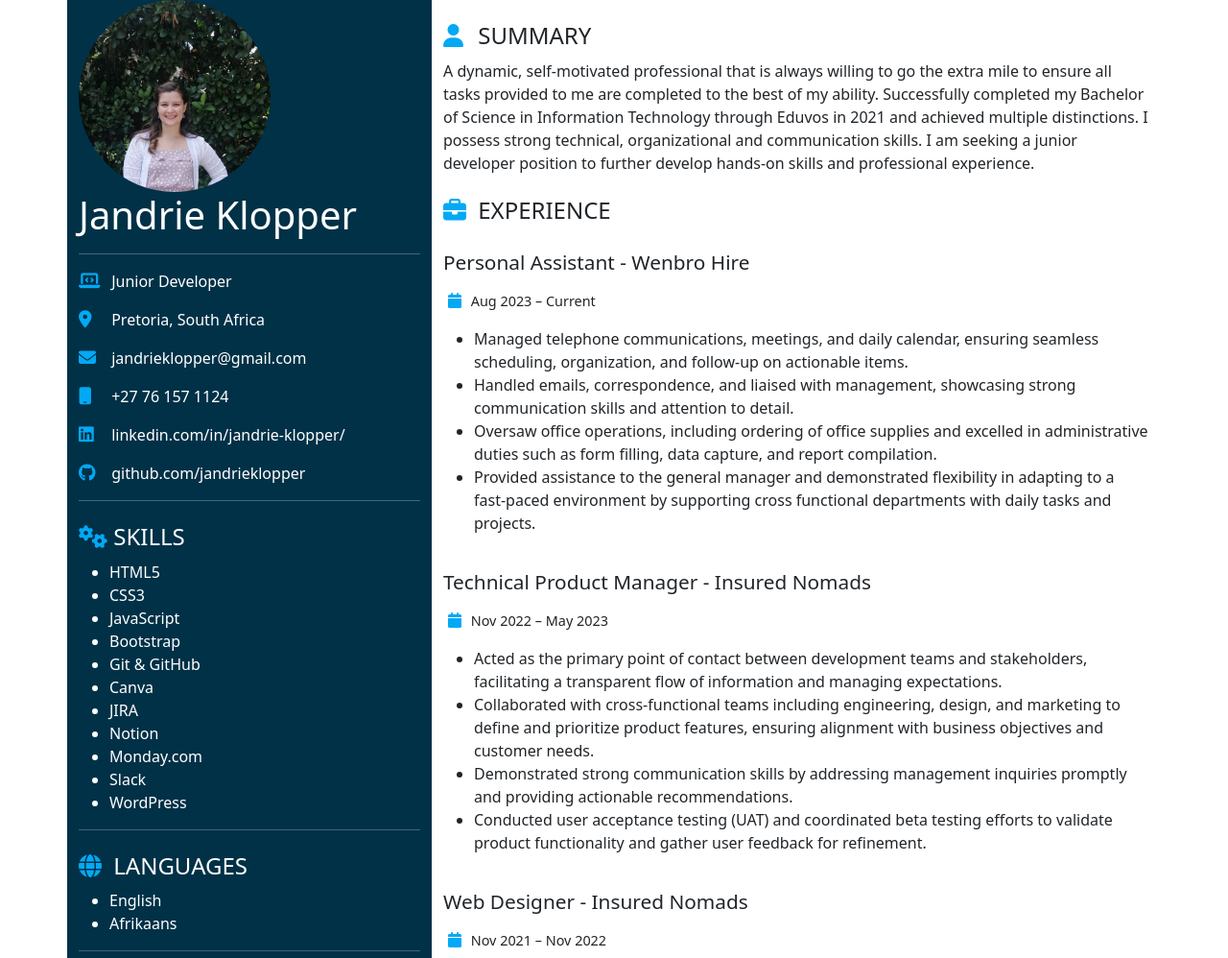
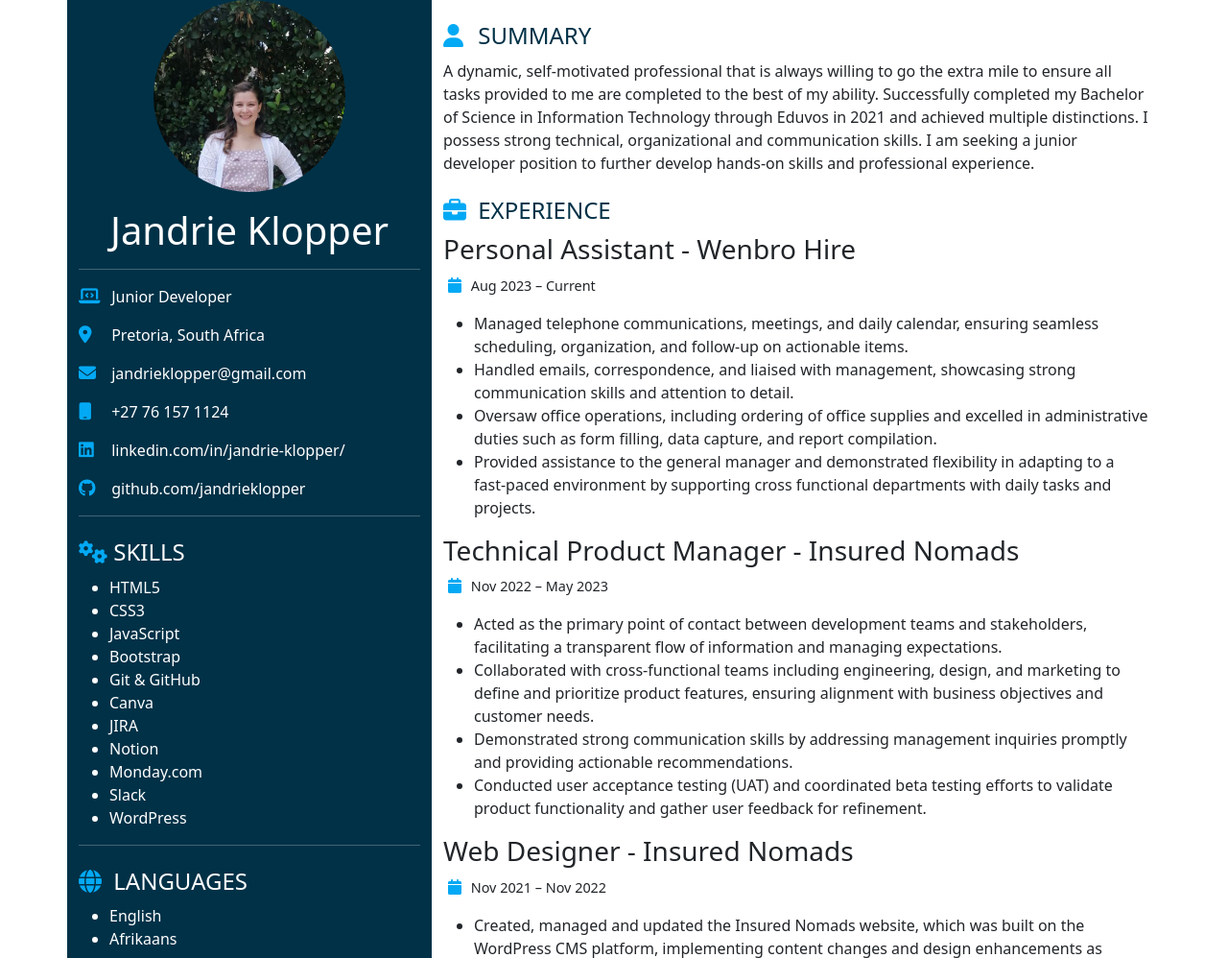
Before and after one commit to jandrieklopper/online-resume, a plain HTML site: page index.html in a window 1280 px wide. Shown: the top 998 px of the page at 96% size. Drawn offline with nearby package versions, Linux system fonts and the light colour scheme.

Commit message:
center headshot & formatting corrections.html

```diff
--- a/index.html
+++ b/index.html
@@ -1,33 +1,36 @@
 <!DOCTYPE html>
 <html lang="en">
-
 <head>
     <meta charset="UTF-8">
     <meta name="viewport" content="width=device-width, initial-scale=1.0">
+    <title>Jandrie Klopper Online Resume</title>
     <link rel="stylesheet" href="styles.css">
     <link href="https://cdn.jsdelivr.net/npm/bootstrap@5.3.2/dist/css/bootstrap.min.css" rel="stylesheet">
     <script src="https://cdn.jsdelivr.net/npm/bootstrap@5.3.2/dist/js/bootstrap.bundle.min.js"></script>
     <link rel="stylesheet" href="https://cdnjs.cloudflare.com/ajax/libs/font-awesome/6.4.2/css/all.min.css">
-
-  <title>Jandrie Klopper Online Resume</title>
 </head>
 
 <body>
     <div class="container">
         <div class="row">
-      <!-- Left Column (Resume Details) -->
-      <div class="col-sm-4 left-column">
-        <img src="./assets/images/headshot.jpg" alt="headshot of Jandrie Klopper" class="profile-image">
-        <h1>Jandrie Klopper</h1>
+            <div class="col-md-4 left-column">
+                <!-- Column 1 content goes here -->
+                <div class="text-center">
+                    <img src="assets/images/headshot.jpg" alt="headshot of Jandrie Klopper" class="img-fluid rounded-circle" width="200">
+                    <h1 class="mt-3">Jandrie Klopper</h1>
+                </div>
                 <hr>
+
                 <p><i class="fas fa-laptop-code contact-icons"></i> Junior Developer</p>
                 <p><i class="fa-solid fa-location-dot contact-icons"></i> Pretoria, South Africa</p>
                 <p><i class="fa-solid fa-envelope contact-icons"></i> <a href="mailto:jandrieklopper@gmail.com">jandrieklopper@gmail.com</a></p>
                 <p><i class="fa-solid fa-mobile contact-icons"></i> +27 76 157 1124</p>
-        <p><i class="fa-brands fa-linkedin contact-icons"></i> <a href="https://www.linkedin.com/in/jandrie-klopper/">linkedin.com/in/jandrie-klopper/ </a></p>
+                <p><i class="fa-brands fa-linkedin contact-icons"></i> <a href="https://www.linkedin.com/in/jandrie-klopper/"</a>linkedin.com/in/jandrie-klopper/ </a></p>
             <p><i class="fa-brands fa-github contact-icons"></i> <a href="https://github.com/jandrieklopper">github.com/jandrieklopper</a></p>
                 <hr>
+
                 <h2 class="section-title"><i class="fa-solid fa-gears icons-xl"></i> Skills </h2>
+
                 <ul>
                     <li>HTML5</li>
                     <li>CSS3</li>
@@ -42,23 +45,27 @@
                     <li>WordPress</li>
                 </ul>
                 <hr>
+
                 <h2 class="section-title"><i class="fas fa-globe icons-xl"></i> Languages </h2>
                     <ul>
                     <li>English</li>
                     <li>Afrikaans</li>
                     </ul>
                 <hr>
+
             </div>
 
-      <!-- Right Column (Experience and Education) -->
-      <div class="col-sm-8">
+            <div class="col-md-8 right-column">
+                <!-- Column 2 content goes here -->
                 <h2 class="section-title"><i class="fas fa-user icons-xl"></i> Summary </h2>
                 <p>A dynamic, self-motivated professional that is always willing to go the extra mile to ensure all tasks provided to me are completed to the best of my ability.
                 Successfully completed my Bachelor of Science in Information Technology through Eduvos in 2021 and achieved multiple distinctions.
                 I possess strong technical, organizational and communication skills.
-          I am seeking a junior developer position to further develop hands-on skills and professional experience. </p>
+                I am seeking a junior developer position to further develop hands-on skills and professional experience.
+                </p>
+
                 <h2 class="section-title"><i class="fas fa-briefcase icons-xl"></i> Experience </h2>
-        <div class="resume-section">
+
                 <h3>Personal Assistant - Wenbro Hire</h3>
                 <p><i class="fas fa-calendar icons-small"></i><span class="date"> Aug 2023 – Current</span></p>
                 <ul>
@@ -67,8 +74,7 @@
                   <li>Oversaw office operations, including ordering of office supplies and excelled in administrative duties such as form filling, data capture, and report compilation.</li>
                   <li>Provided assistance to the general manager and demonstrated flexibility in adapting to a fast-paced environment by supporting cross functional departments with daily tasks and projects.</li>
                 </ul>
-        </div>
-        <div class="resume-section">
+
                 <h3>Technical Product Manager - Insured Nomads</h3>
                 <p><i class="fas fa-calendar icons-small"></i><span class="date"> Nov 2022 – May 2023</span></p>
                 <ul>
@@ -77,9 +83,7 @@
                   <li>Demonstrated strong communication skills by addressing management inquiries promptly and providing actionable recommendations.</li>
                   <li> Conducted user acceptance testing (UAT) and coordinated beta testing efforts to validate product functionality and gather user feedback for refinement.</li>
                 </ul>
-        </div>
 
-        <div class="resume-section">
                 <h3>Web Designer - Insured Nomads</h3>
                 <p><i class="fas fa-calendar icons-small"></i><span class="date"> Nov 2021 – Nov 2022</span></p>
                 <ul>
@@ -88,11 +92,9 @@
                     <li>Contributed to a positive and collaborative team environment, sharing insights and ideas during brainstorming sessions and design reviews.</li>
                     <li>Optimized website loading times through image compression, code minification, and other techniques, resulting in a 20% improvement in site speed.</li>
                 </ul>
-        </div>
 
                 <h2 class="section-title"><i class="fas fa-graduation-cap icons-xl"></i> Education </h2>
 
-        <div class="resume-section">
                 <h3>Bachelor of Science in Information Technology - Eduvos</h3>
                 <p><i class="fas fa-calendar icons-small"></i><span class="date"> Jan 2019 – Dec 2021</span></p>
                 <ul>
@@ -102,17 +104,14 @@
                     <li>Achieved distinctions in 6 First Year modules (2019)</li>
                 </ul>
 
-          <div class="resume-section">
-
                 <h3>National Senior Certificate - Hoërskool Oosterland</h3>
                 <p><i class="fas fa-calendar icons-small"></i><span class="date"> Jan 2013 – Dec 2017</span></p>
                 <ul>
                 <li>Matriculated with distinctions in English FAL, Life Orientation, and Computer Applications Technology.</li>
                 </ul>
-          </div>
+
             </div>
         </div>
     </div>
 </body>
-
 </html>
```
Lines whose indentation alone changed are shown as unchanged.
